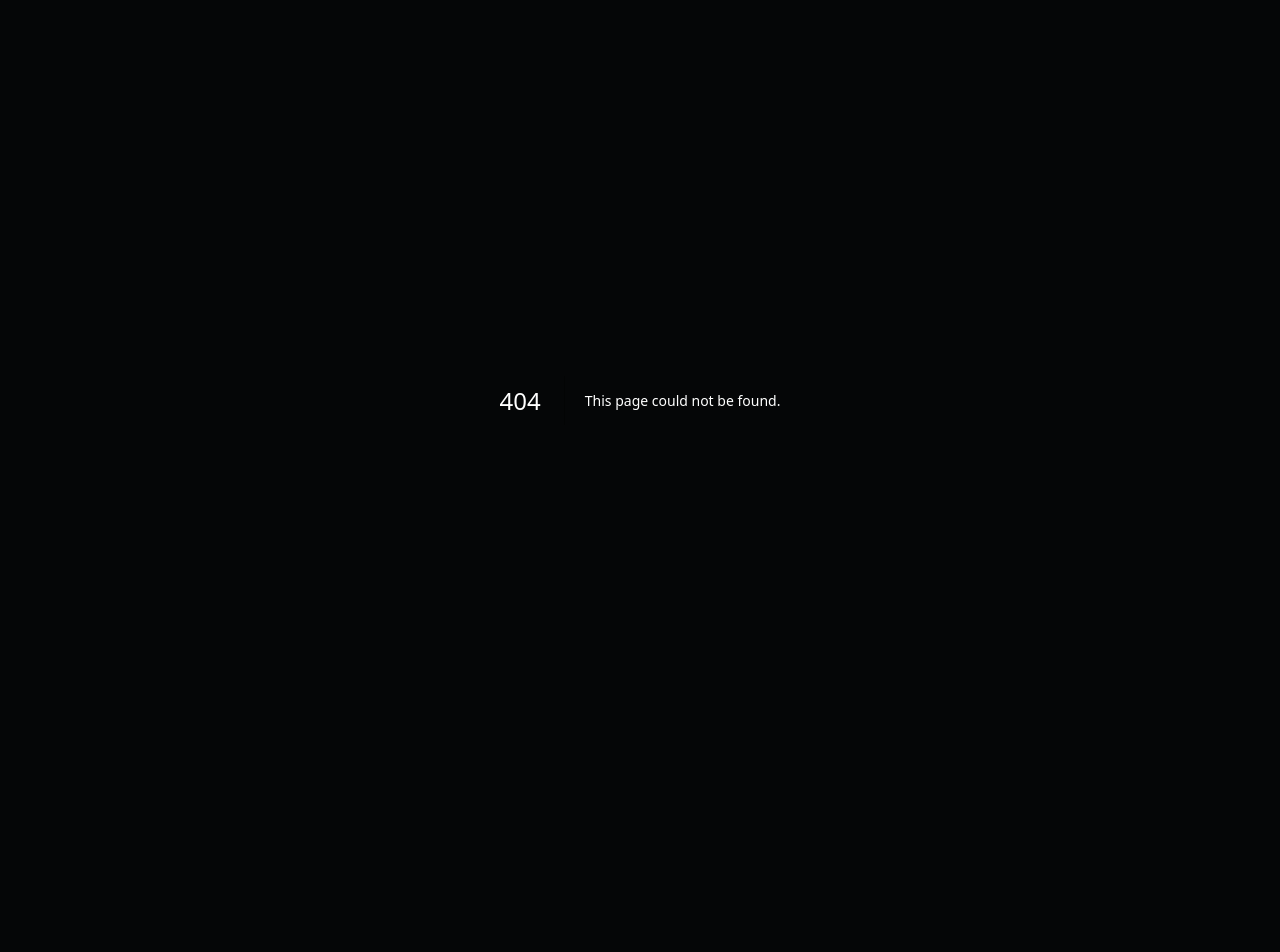
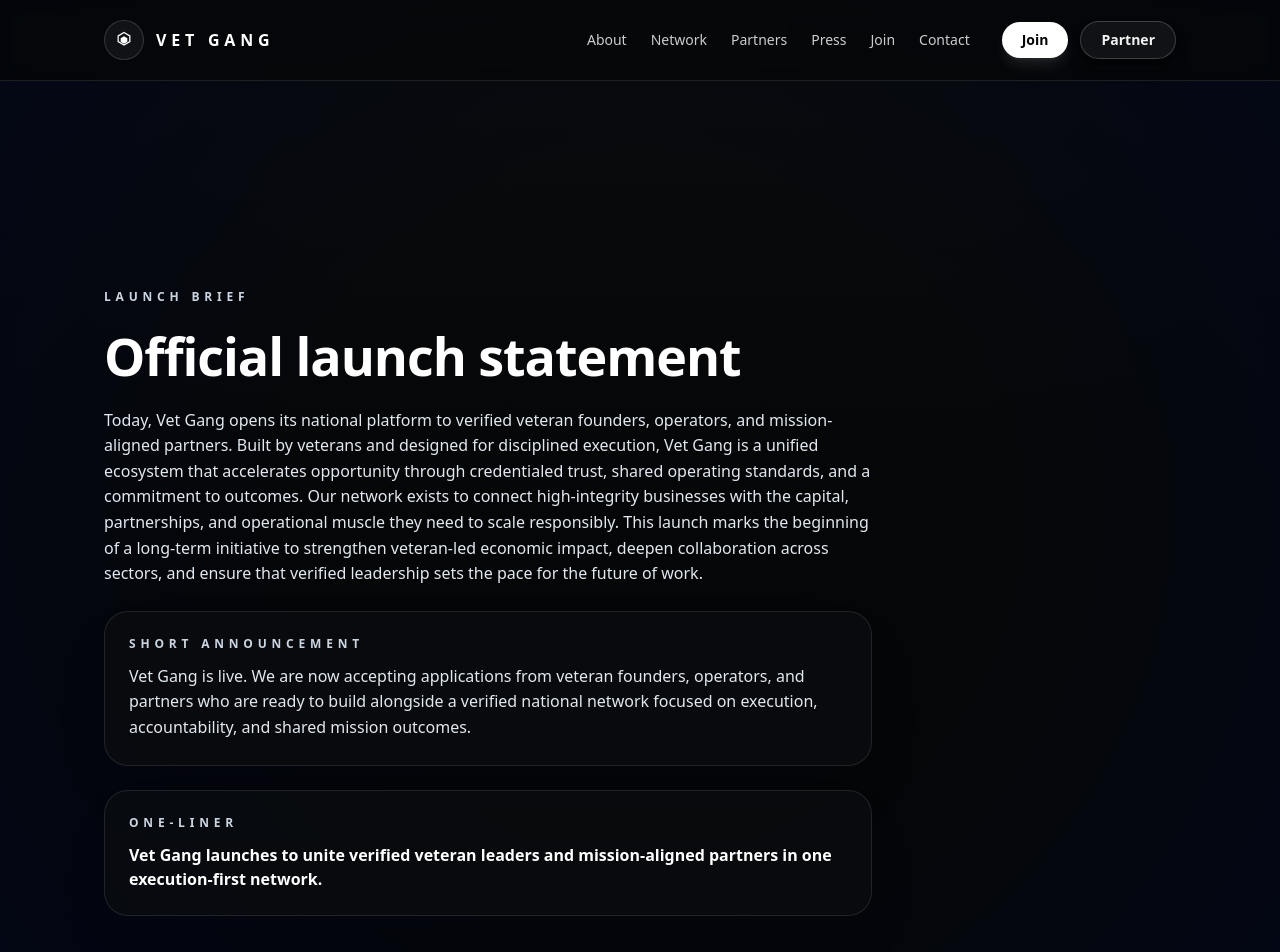
Before and after one commit to FeeTheDeveloper/vetgang-site, a Next.js app: page /launch in a window 1280 px wide. Before the commit this address had no page. Shown: the top 952 px of the page. Before the commit the page ends 800 px from the top, so only its background shows below. Built offline with nearby package versions, Linux system fonts and the light colour scheme; no server answers.

Commit message:
Play 10: Launch readiness, announcement copy, and ops checklist

```diff
--- /dev/null
+++ b/app/(site)/launch/page.tsx
@@ -0,0 +1,68 @@
+import type { Metadata } from "next";
+import Header from "@/components/site/Header";
+import Container from "@/components/ui/Container";
+import { ogImageForTitle, siteName } from "@/lib/seo";
+
+const description = "Internal launch announcement copy for Vet Gang.";
+
+export const metadata: Metadata = {
+  title: "Launch Announcement",
+  description,
+  robots: {
+    index: false,
+    follow: false,
+    nocache: true,
+  },
+  openGraph: {
+    title: `Launch Announcement | ${siteName}`,
+    description,
+    images: [{ url: ogImageForTitle("Launch Announcement") }],
+  },
+  twitter: {
+    title: `Launch Announcement | ${siteName}`,
+    description,
+    images: [ogImageForTitle("Launch Announcement")],
+  },
+};
+
+export default function LaunchPage() {
+  return (
+    <>
+      <Header />
+      <main className="flex flex-1 flex-col pt-24 lg:pt-28">
+        <section className="py-section">
+          <Container>
+            <div className="max-w-3xl space-y-6">
+              <p className="text-xs font-semibold uppercase tracking-[0.4em] text-slate-300">Launch brief</p>
+              <h1 className="text-display-lg font-semibold text-white sm:text-display-xl">Official launch statement</h1>
+              <p className="text-body-md text-slate-200">
+                Today, Vet Gang opens its national platform to verified veteran founders, operators, and mission-aligned
+                partners. Built by veterans and designed for disciplined execution, Vet Gang is a unified ecosystem that
+                accelerates opportunity through credentialed trust, shared operating standards, and a commitment to
+                outcomes. Our network exists to connect high-integrity businesses with the capital, partnerships, and
+                operational muscle they need to scale responsibly. This launch marks the beginning of a long-term
+                initiative to strengthen veteran-led economic impact, deepen collaboration across sectors, and ensure
+                that verified leadership sets the pace for the future of work.
+              </p>
+              <div className="space-y-3 rounded-card border border-white/10 bg-ink-900/70 p-6 shadow-card">
+                <p className="text-xs font-semibold uppercase tracking-[0.4em] text-slate-300">Short announcement</p>
+                <p className="text-body-md text-slate-200">
+                  Vet Gang is live. We are now accepting applications from veteran founders, operators, and partners who
+                  are ready to build alongside a verified national network focused on execution, accountability, and
+                  shared mission outcomes.
+                </p>
+              </div>
+              <div className="space-y-3 rounded-card border border-white/10 bg-ink-900/70 p-6 shadow-card">
+                <p className="text-xs font-semibold uppercase tracking-[0.4em] text-slate-300">One-liner</p>
+                <p className="text-headline-md font-semibold text-white">
+                  Vet Gang launches to unite verified veteran leaders and mission-aligned partners in one execution-first
+                  network.
+                </p>
+              </div>
+            </div>
+          </Container>
+        </section>
+      </main>
+    </>
+  );
+}
--- a/components/sections/Hero.tsx
+++ b/components/sections/Hero.tsx
@@ -22,16 +22,30 @@ const trustItems = [
 ];
 
 export default function Hero() {
+  const launchMode = process.env.NEXT_PUBLIC_LAUNCH_MODE ?? "live";
+  const isPreLaunch = launchMode === "pre";
+
   return (
     <section aria-label="VET GANG hero" className="flex flex-1 items-center py-section lg:py-section-lg">
       <Container>
         <div className="max-w-4xl">
+          {isPreLaunch ? (
+            <motion.p
+              className="text-sm font-semibold uppercase tracking-[0.35em] text-white"
+              variants={fadeUp}
+              initial="hidden"
+              animate="visible"
+              custom={0}
+            >
+              Now Accepting Applications
+            </motion.p>
+          ) : null}
           <motion.p
             className="text-xs font-semibold uppercase tracking-[0.4em] text-slate-200"
             variants={fadeUp}
             initial="hidden"
             animate="visible"
-            custom={0}
+            custom={isPreLaunch ? 0.1 : 0}
           >
             Veteran-Owned Exclusive Network
           </motion.p>
@@ -40,7 +54,7 @@ export default function Hero() {
             variants={fadeUp}
             initial="hidden"
             animate="visible"
-            custom={0.1}
+            custom={isPreLaunch ? 0.2 : 0.1}
           >
             VET GANG
           </motion.h1>
@@ -49,7 +63,7 @@ export default function Hero() {
             variants={fadeUp}
             initial="hidden"
             animate="visible"
-            custom={0.2}
+            custom={isPreLaunch ? 0.3 : 0.2}
           >
             Force Multiplier
           </motion.p>
@@ -58,7 +72,7 @@ export default function Hero() {
             variants={fadeUp}
             initial="hidden"
             animate="visible"
-            custom={0.3}
+            custom={isPreLaunch ? 0.4 : 0.3}
           >
             A unified, verified ecosystem of veteran founders, operators, and partners built for decisive execution and
             trusted collaboration.
@@ -68,21 +82,23 @@ export default function Hero() {
             variants={fadeUp}
             initial="hidden"
             animate="visible"
-            custom={0.4}
+            custom={isPreLaunch ? 0.5 : 0.4}
           >
             <Button as={Link} href="/join" aria-label="Join VET GANG">
               Join
             </Button>
-            <Button as={Link} href="/partners" variant="secondary" aria-label="Partner with VET GANG">
-              Partner
-            </Button>
+            {isPreLaunch ? null : (
+              <Button as={Link} href="/partners" variant="secondary" aria-label="Partner with VET GANG">
+                Partner
+              </Button>
+            )}
           </motion.div>
           <motion.div
             className="mt-10 flex flex-wrap items-center gap-3 border-t border-white/10 pt-6"
             variants={fadeUp}
             initial="hidden"
             animate="visible"
-            custom={0.5}
+            custom={isPreLaunch ? 0.6 : 0.5}
           >
             {trustItems.map((item) => (
               <div
```
Also changed, not shown: lib/launchCopy.ts (added, +9 -0 lines), 1 other file (tests, documents, lock files or other folders).
